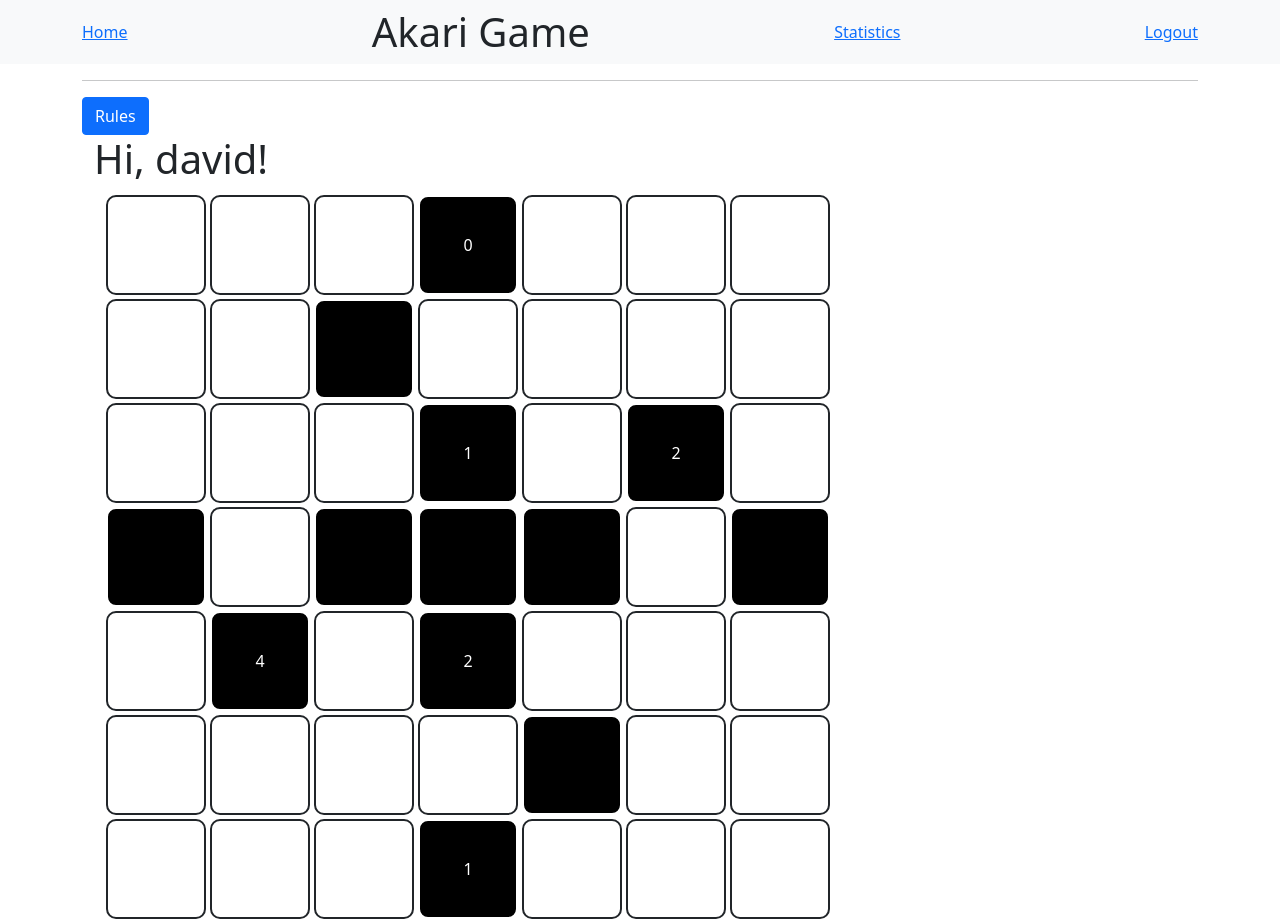
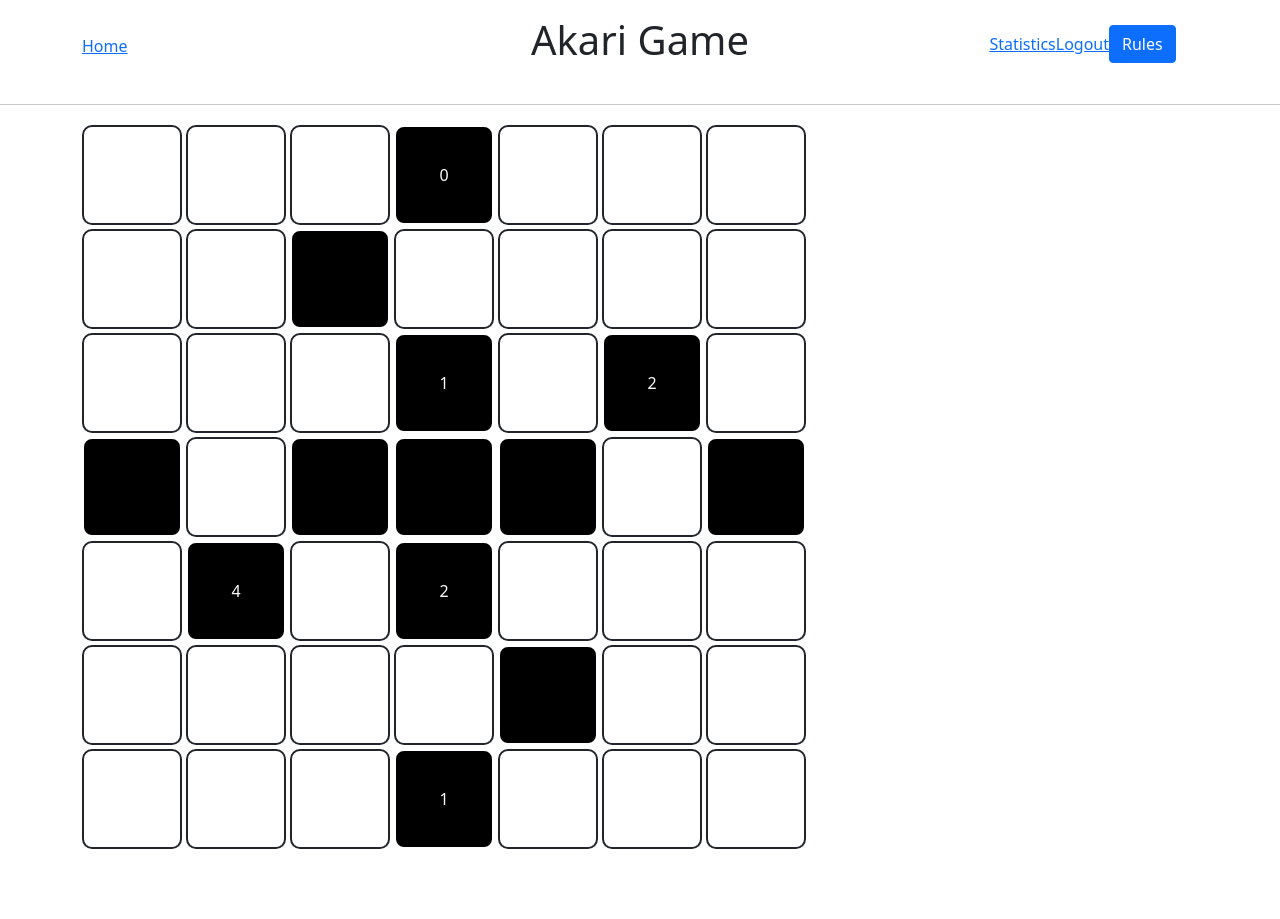
Before and after one commit to CodeWithTheDoctor/cits3403-project, a Flask app: page / in a window 1280 px wide. After the commit the page ends 849 px from the top, so only its background shows below. Run offline with Flask 2, Linux system fonts and the light colour scheme; a user stored in the database is signed in; parts of the project's set-up code (start-up, migrations or seed data) failed here and were passed over.

Commit message:
navbar format
- centered title
- responsive

```diff
--- a/app/templates/base.html
+++ b/app/templates/base.html
@@ -18,47 +18,39 @@
 
 <body>
 
-    <nav class="navbar navbar-light navbar-expand bg-light">
     <div class="container">
+        <nav class="blog-header py-3">
+            <div class="row flex-nowrap justify-content-between align-items-center">
+                <div class="col-4 pt-1">
                     <a class="nav-brand" href="{{url_for('index')}}">Home</a>
+                </div>
 
                 <!-- Title -->
-            <h1 class="nav col-12 col-md-auto mb-2 justify-content-center mb-md-0">Akari Game</h1>
+                <div class="col-4 text-center">
+                    <h1>Akari Game</h1>
+                </div>
 
                 {% if current_user.is_anonymous %}
+                <div class="col-4 d-flex justify-content-end align-items-center">
                     <a class="nav-item" href="{{url_for('login')}}"><button type="button" class="btn btn-outline-primary me-2">Login</button></a>
+                </div>
+
                 {% else %}
+                <div class="col-4 d-flex justify-content-end align-items-center">
                     <a class="nav-item" href="{{url_for('statistics', username=current_user.username)}}">Statistics</a>
                     <a class="nav-item" href="{{url_for('logout')}}">Logout</a>
+                    <!-- Button trigger modal -->
+                    <div class="d-flex align-items-center col-md-3 mb-2 mb-md-0 text-dark text-decoration-none">
+                        <button type="button" class="btn btn-primary" data-bs-toggle="modal" data-bs-target="#exampleModal">
+                            Rules
+                        </button>
+                    </div>
+                </div>
                 {% endif %}
             </div>
-        <hr />
         </nav>
-
-    <div class="container">
-        <div class="modal fade" id="exampleModal" tabindex="-1" aria-labelledby="exampleModalLabel" aria-hidden="true">
-            <div class="modal-dialog">
-                <div class="modal-content">
-                    <div class="modal-header">
-                        <h5 class="modal-title" id="ModalLabel">Akari Rules</h5>
-                        <button type="button" class="btn-close" data-bs-dismiss="modal" aria-label="Close"></button>
-                    </div>
-                    <div class="modal-body">
-                        Place light bulbs (circles) according to the following rules:
-                        <ol>
-                            <li>Light bulbs may be placed in any of the white squares, the number in black squares show how many light
-                                bulbs are next to it, vertically and horizontally.</li>
-                            <li>Each light bulb illuminates from bulb to black square or outer frame in its row and column.</li>
-                            <li>Every white square must be illuminated and a light bulb can not illuminate another light bulb.</li>
-                        </ol>
     </div>
 
-                    <div class="modal-footer">
-                        <sub>rules from https://www.nikoli.co.jp/en/puzzles/akari/</sub>
-                    </div>
-                </div>
-            </div>
-        </div>
     {% with messages = get_flashed_messages() %}
     {% if messages %}
     <ul>
--- a/app/templates/index.html
+++ b/app/templates/index.html
@@ -1,12 +1,6 @@
 {% extends "base.html" %}
 
 {% block content %}
-<!-- Button trigger modal -->
-<div class="d-flex align-items-center col-md-3 mb-2 mb-md-0 text-dark text-decoration-none">
-    <button type="button" class="btn btn-primary" data-bs-toggle="modal" data-bs-target="#exampleModal">
-        Rules
-    </button>
-</div>
 
 <div class="container">
     <div class="modal fade" id="exampleModal" tabindex="-1" aria-labelledby="exampleModalLabel" aria-hidden="true">
@@ -32,13 +26,12 @@
             </div>
         </div>
     </div>
+</div>
 
-    <h1>Hi, {{current_user.username}}!</h1>
-
-    <div class="container">
-        <div class="grid-wrapper" id="grid-box">
-        </div>
+<div class="container">
+    <div class="grid-wrapper" id="grid-box">
     </div>
+</div>
 
 
-    {% endblock %}
+{% endblock %}
```
Lines whose indentation alone changed are shown as unchanged.
